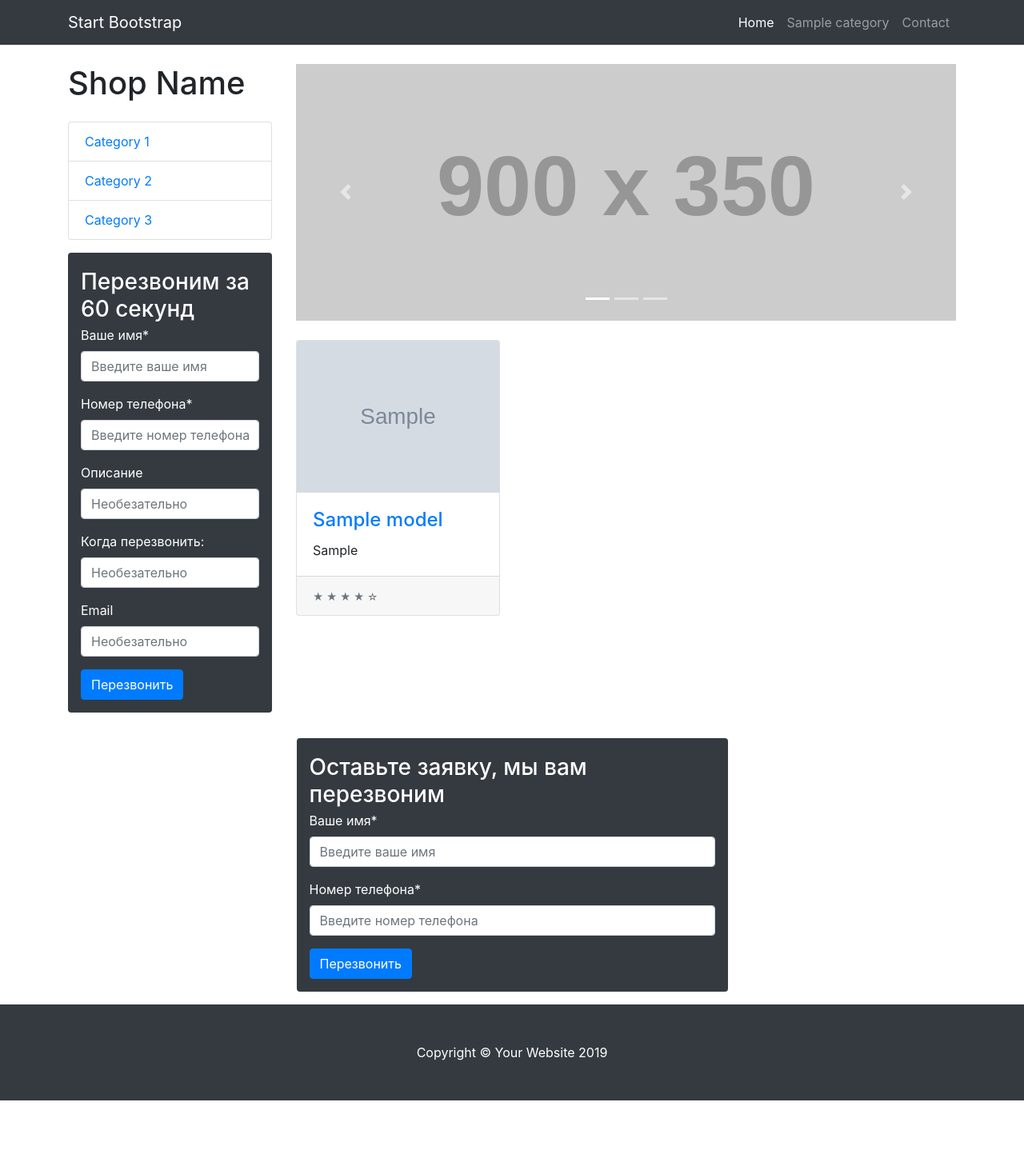
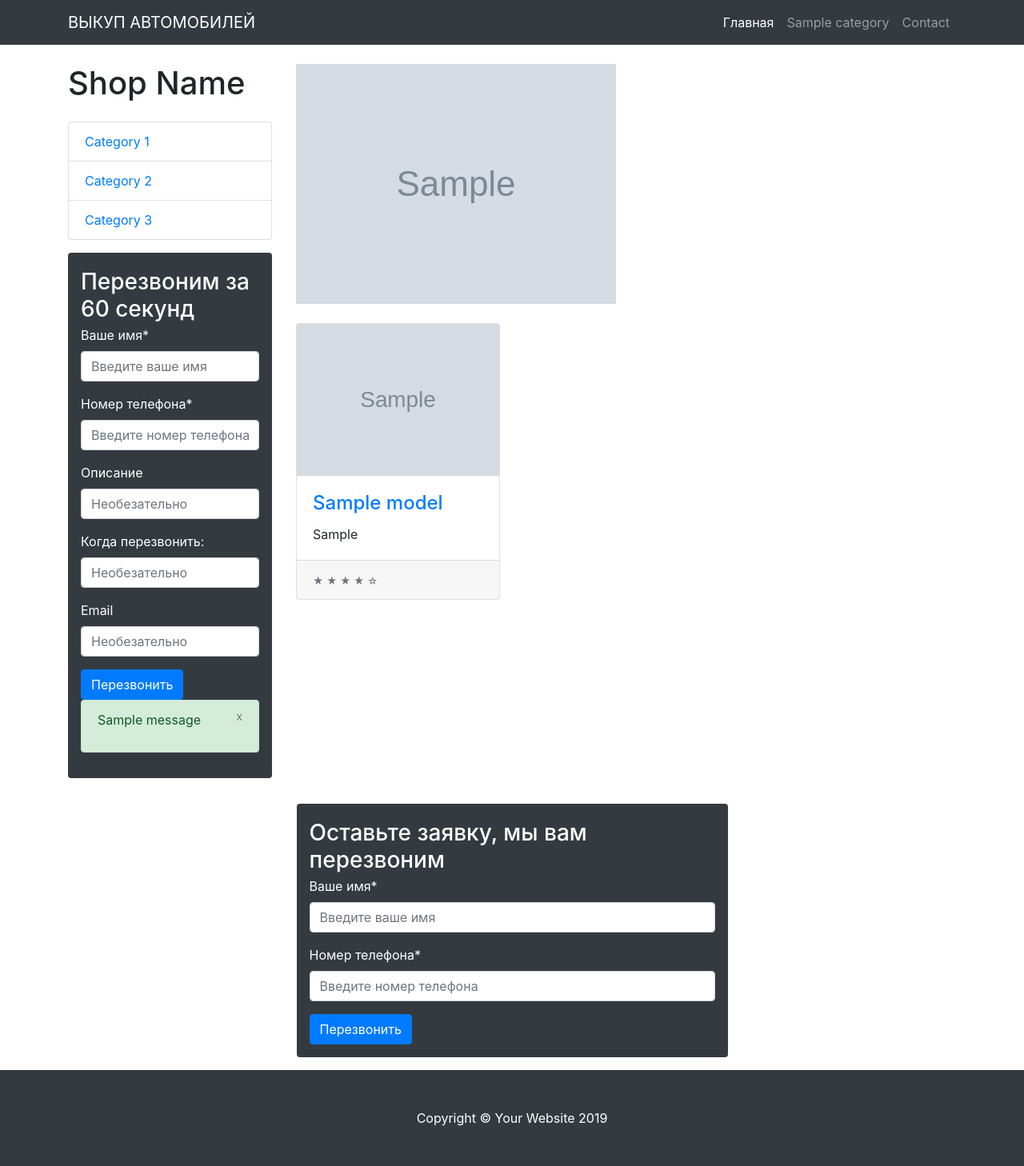
Before and after one commit to YuraPogorelov/auto-blog-pyhon, a Django app: a page that uses templates/include/navbar.html in a window 1280 px wide. Shown: the whole page at 80% size. Before the commit the page ends 1376 px from the top, so only its background shows below. Run offline with Django 3.2, Linux system fonts and the light colour scheme; tables that the repository leaves empty hold one stand-in row (values such as "Sample post"); grey boxes marked "Sample" are stand-in pictures; grey boxes labelled with a size stand in for pictures from a placeholder-image service; one stand-in notice (Sample message) is shown; some libraries are stand-ins or nearby versions.

Commit message:
доработан вывод банера

```diff
--- a/auto/settings.py
+++ b/auto/settings.py
@@ -117,3 +117,6 @@ MEDIA_ROOT = os.path.join(BASE_DIR, 'media')
 STATICFILES_DIRS = [
     os.path.join(BASE_DIR, 'static_in_dev')
 ]
+
+MY_INFO = 80
+MESSAGE_LEVEL = MY_INFO
--- a/feedback/models.py
+++ b/feedback/models.py
@@ -11,6 +11,7 @@ class FeedBack(models.Model):
     phone = models.CharField('Телефон', max_length=15)
     description = models.CharField('Описание', max_length=120, blank=True, null=True)
     call_time = models.CharField('Время звонка', max_length=120, blank=True, null=True)
+    active = models.BooleanField('Обработано', default=False)
 
     def __str__(self):
         return self.name
--- a/feedback/views.py
+++ b/feedback/views.py
@@ -1,6 +1,9 @@
 from django.shortcuts import render, redirect
 from .forms import FeedBackForm
 from django.views.generic import View
+from django.contrib import messages
+
+from auto import settings
 
 
 # Create your views here.
@@ -9,4 +12,7 @@ class FeedBackFormView(View):
         form = FeedBackForm(request.POST)
         if form.is_valid():
             form.save()
+            messages.add_message(request, settings.MY_INFO, 'Сейчас перезвоним')
+        else:
+            messages.add_message(request, settings.MY_INFO, 'Заполните обезательное поле')
         return redirect('/')
--- /dev/null
+++ b/service/templatetags/banner.py
@@ -0,0 +1,8 @@
+from django import template
+
+register = template.Library()
+
+
+@register.inclusion_tag('tags/banner.html')
+def banner_tag(object):
+    return {'banner': object}
--- a/templates/include/navbar.html
+++ b/templates/include/navbar.html
@@ -2,14 +2,14 @@
 <!-- Navigation -->
   <nav class="navbar navbar-expand-lg navbar-dark bg-dark fixed-top">
     <div class="container">
-      <a class="navbar-brand" href="#">Start Bootstrap</a>
+      <a class="navbar-brand" href="{% url 'category_list' %}">ВЫКУП АВТОМОБИЛЕЙ</a>
       <button class="navbar-toggler" type="button" data-toggle="collapse" data-target="#navbarResponsive" aria-controls="navbarResponsive" aria-expanded="false" aria-label="Toggle navigation">
         <span class="navbar-toggler-icon"></span>
       </button>
       <div class="collapse navbar-collapse" id="navbarResponsive">
         <ul class="navbar-nav ml-auto">
           <li class="nav-item active">
-            <a class="nav-link" href="#">Home
+            <a class="nav-link" href="{% url 'category_list' %}">Главная
               <span class="sr-only">(current)</span>
             </a>
           </li>
--- a/templates/include/sidebar_left.html
+++ b/templates/include/sidebar_left.html
@@ -34,6 +34,18 @@
             </div>
             <button type="submit" class="btn btn-primary">Перезвонить</button>
         </form>
+
+        {% if messages %}
+            {% for message in messages %}
+                <div class="alert alert-success" role="alert">
+                <button class="close" data-dismiss="alert">
+                    <small><sup>x</sup></small>
+                </button>
+                <p class="reviews">{{ message }}</p>
+                </div>
+            {% endfor %}
+        {% endif %}
+
     </div>
 
 </div>
--- a/templates/service/service_category.html
+++ b/templates/service/service_category.html
@@ -1,9 +1,14 @@
 {% extends 'base.html' %}
+{% load banner %}
 
 <meta name="description" content="{% block description %}{{ service_category.first.category.description }}{% endblock description %}">
 <meta name="keywords" content="{% block keywords %}{{ service_category.first.category.keywords }}{% endblock keywords %}">
 
 <title>{% block title %}{{ service_category.first.category.title }}{% endblock title %}</title>
+
+{% block carousel %}
+    {% banner_tag service_category.first.category %}
+{% endblock %}
 
 {% block content %}
 
--- a/templates/service/service_model.html
+++ b/templates/service/service_model.html
@@ -1,10 +1,15 @@
 {% extends 'base.html' %}
+{% load banner %}
 
 <meta name="description" content="{% block description %}{{ service_model_view.description }}{% endblock description %}">
 <meta name="keywords" content="{% block keywords %}{{ service_model_view.keywords }}{% endblock keywords %}">
 
 <title>{% block title %}{{ service_model_view.title }}{% endblock title %}</title>
 
+{% block carousel %}
+    {% banner_tag service_model_view %}
+{% endblock %}
+
 {% block content %}
 
 {{ service_model_view.text }}
--- /dev/null
+++ b/templates/tags/banner.html
@@ -0,0 +1,11 @@
+ <div id="carouselExampleIndicators" class="carousel slide my-4" data-ride="carousel">
+      <div class="carousel-inner" role="listbox">
+        <div class="carousel-item active">
+            {% if banner.banner %}
+          <img class="d-block img-fluid" src="{{ banner.banner.url }}" alt="First slide">
+            {% else %}
+            <img class="d-block img-fluid" src="http://placehold.it/900x350" alt="Second slide">
+            {% endif %}
+        </div>
+      </div>
+ </div>
```
Also changed, not shown: feedback/admin.py (+8 -1 lines), feedback/migrations/0002_feedback_active.py (added), media/images/0-Suzuki-DR650-5-by-Diamond-Atelier-900x350.jpg (added), media/images/Ducati-Monster-Cafe-Racer-5.jpg (added), media/images/Ducati-Monster-Cafe-Racer-5_kPGlU8w.jpg (added), media/images/Mercedes-Benz_S-Class-Coupe_VPS-304.jpg (added), media/images/fot1_7ZkJk5G.jpg (added), media/images/fot1_C9wtCSv.jpg (added), media/images/fot1_DSovzuR.jpg (added).
